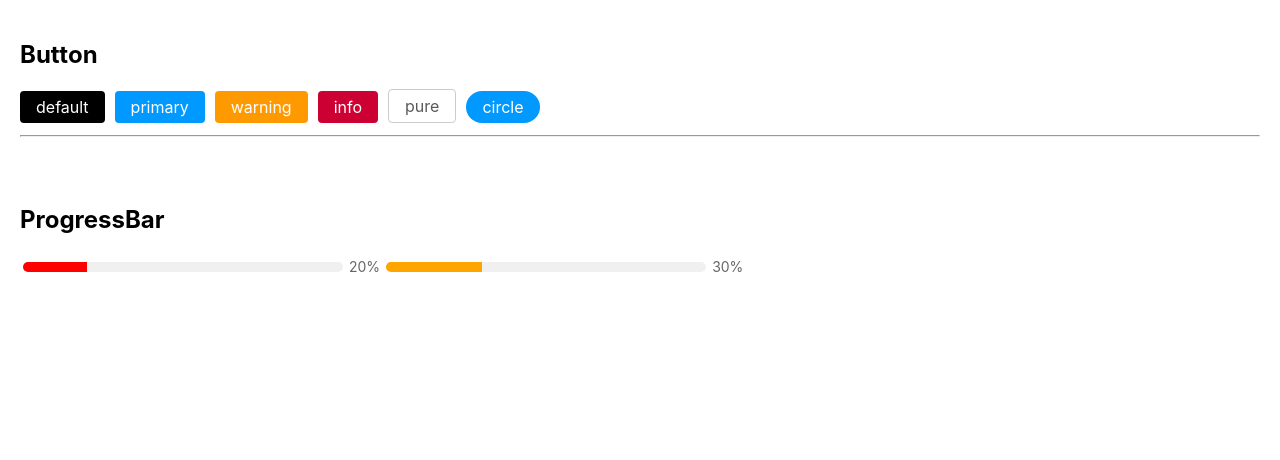
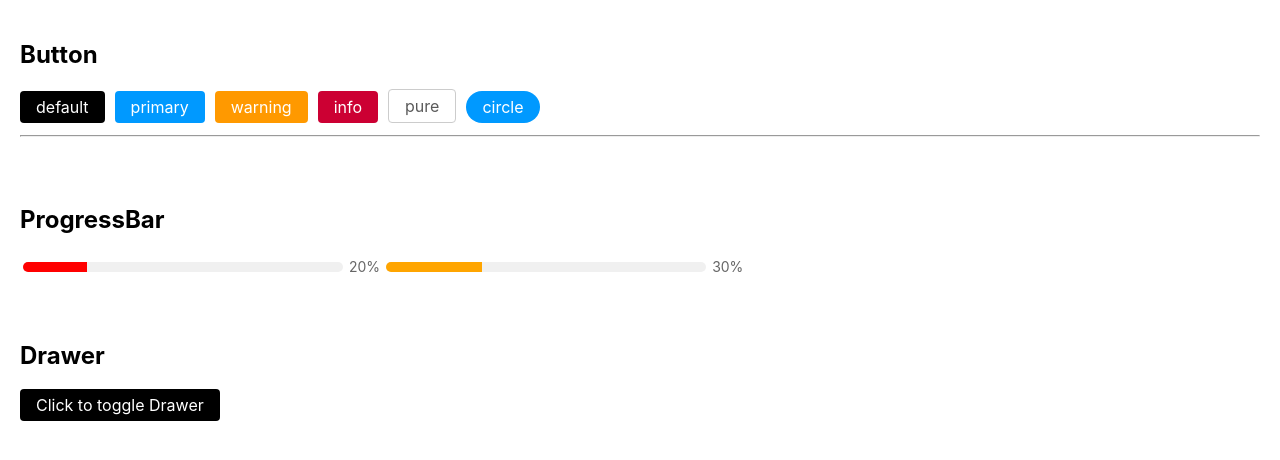
Before and after one commit to pangbooo/ReactWithTs, a React (Create React App) app: page / in a window 1280 px wide. Shown: the top 460 px of the page. Built offline with nearby package versions, Linux system fonts and the light colour scheme.

Commit message:
Component Drawer

```diff
--- a/src/App.tsx
+++ b/src/App.tsx
@@ -1,10 +1,17 @@
 import styles from './App.module.scss';
 import Button from './Components/Button';
 import ProgressBar from './Components/ProgressBar';
+import Drawer from './Components/Drawer';
+import { useState } from 'react';
 
 function App() {
+  const [isVisiable, setIsVisiable] = useState(false);
   function handleClick() {
-    console.log('click event')
+    console.log('click event');
+  }
+
+  function handleToggleDrawer() {
+    setIsVisiable(!isVisiable);
   }
 
   return (
@@ -34,6 +41,23 @@ function App() {
       />
       </div>
 
+      <div className={styles.container}>
+        <h2>Drawer</h2>
+        <Button onClick={handleToggleDrawer}>Click to toggle Drawer</Button>
+        <Drawer
+          visible = {isVisiable}
+          maskClosable
+          drawerStyle = {{
+            hight: '100%',
+            background: 'white',
+            height: '100%',
+            position: 'absolute',
+          }}
+        >
+          <h3> Text </h3>
+        </Drawer>
+      </div>
+
     </div>
   );
 }
```
